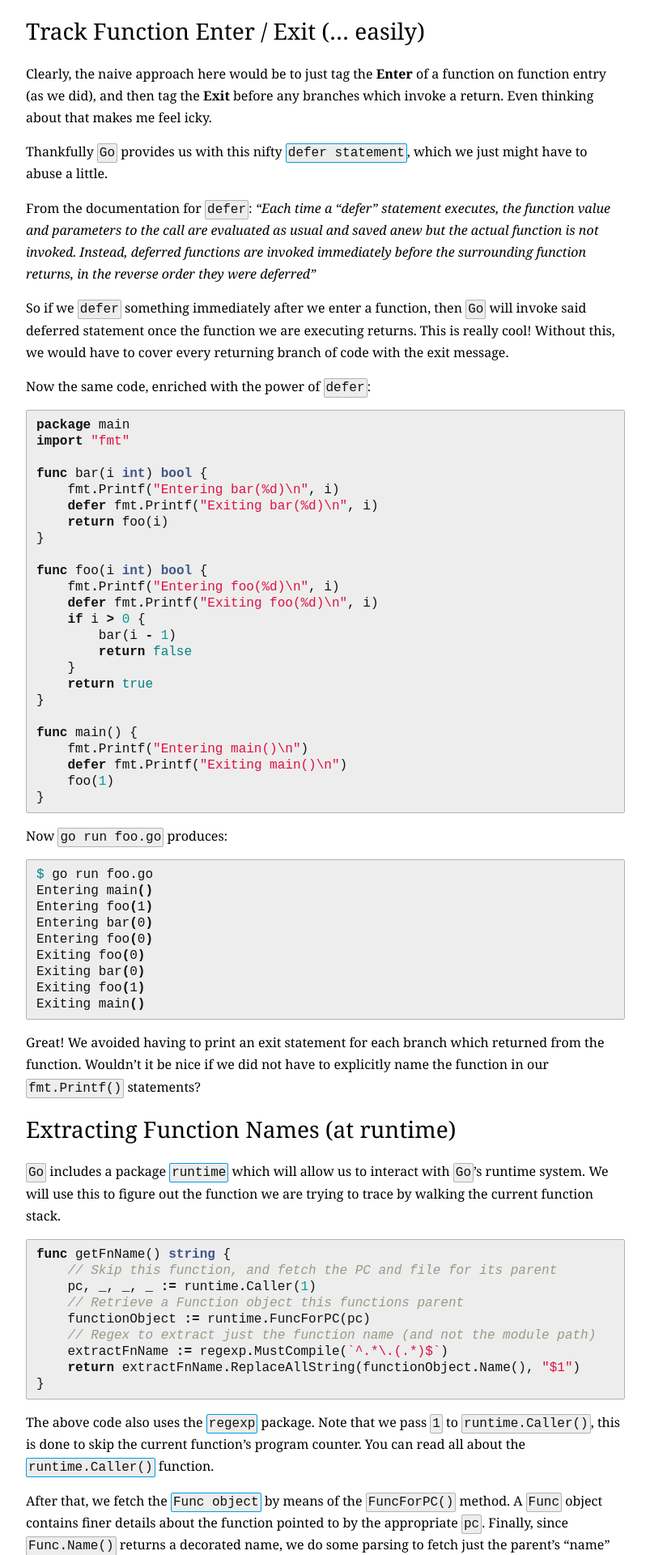
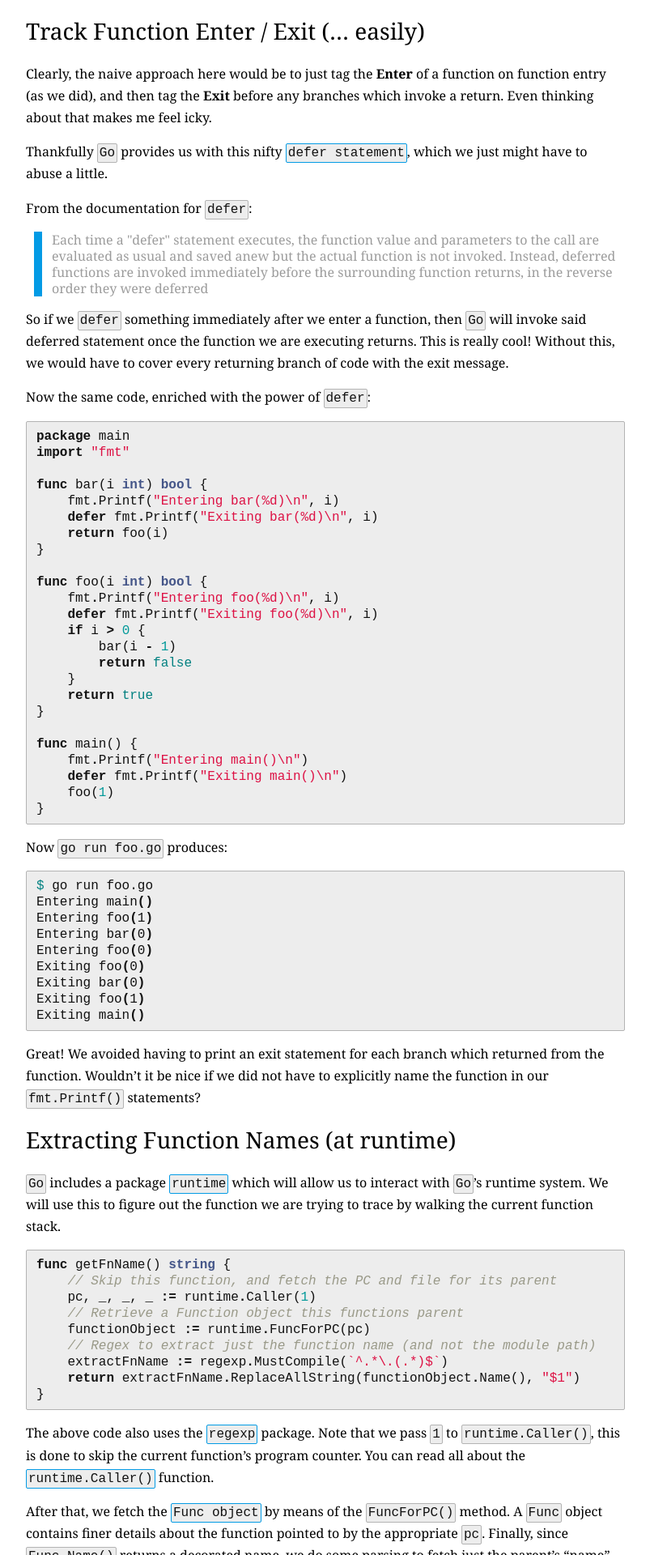
Before and after one commit to sabhiram/sabhiram.github.io, a Jekyll site: the page built from _posts/2015-01-21-golang_trace_fns_part_1.md, in a window 1280 px wide. Shown: the part 1094-3014 px from the top of the page at 81% size, without its empty margins (238-1041 px from the left). Built offline with Jekyll 4.4.1, drawn with Linux system fonts in a browser that asks for light colours; nearby versions of some CDN libraries; comment, search, counter and statistics services are not loaded.

Commit message:
Add openQuote / closeQuote for blog so we can hack in our own css formatting for quotes

```diff
--- a/_config.yml
+++ b/_config.yml
@@ -10,12 +10,14 @@ github_username:  sabhiram
 
 # Build settings
 kramdown:
-  input: GFM
+    input: GFM
 
 defaults:
   -
     scope:
-      path: ""
-      type: "posts"
+        path: ""
+        type: "posts"
     values:
-      layout: "post"
+        layout: "post"
+        openQuote: "<div class='sab-quote'>"
+        closeQuote: "</div>"
--- a/_posts/2015-01-21-golang_trace_fns_part_1.md
+++ b/_posts/2015-01-21-golang_trace_fns_part_1.md
@@ -55,7 +54,10 @@ Clearly, the naive approach here would be to just tag the **Enter** of a functio
 Thankfully `Go` provides us with this nifty [`defer statement`](https://golang.org/ref/spec#Defer_statements), which we just might have to abuse a little.
 
 From the documentation for `defer`:
-*"Each time a "defer" statement executes, the function value and parameters to the call are evaluated as usual and saved anew but the actual function is not invoked. Instead, deferred functions are invoked immediately before the surrounding function returns, in the reverse order they were deferred"*
+
+{{ page.openQuote }}
+Each time a "defer" statement executes, the function value and parameters to the call are evaluated as usual and saved anew but the actual function is not invoked. Instead, deferred functions are invoked immediately before the surrounding function returns, in the reverse order they were deferred
+{{ page.closeQuote }}
 
 So if we `defer` something immediately after we enter a function, then `Go` will invoke said deferred statement once the function we are executing returns. This is really cool! Without this, we would have to cover every returning branch of code with the exit message.
 
--- a/_sass/_main.scss
+++ b/_sass/_main.scss
@@ -200,3 +200,19 @@ ul.sab-ul-inline li a {
 .sab-page-back:hover i {
     color: $button-text-selected;
 }
+
+/*
+    Style for the quote
+*/
+.sab-quote {
+    font-size: 1rem;
+    color: $grey-color-quote;
+    line-height: $code-line-height;
+
+    margin: 15px 10px;
+    padding-left: 12px;
+
+    overflow-x: auto;
+
+    border-left: 10px solid $sab-text-alt;
+}
--- a/css/main.scss
+++ b/css/main.scss
@@ -23,6 +23,7 @@ $brand-color:      #2a7ae2;
 $grey-color:       #828282;
 $grey-color-light: lighten($grey-color, 40%);
 $grey-color-dark:  darken($grey-color, 25%);
+$grey-color-quote: lighten($grey-color, 10%);
 
 $button-text-selected: $background-color;
 $button-text: $text-color;
```
Also changed, not shown: other parts of _posts/2015-01-21-golang_trace_fns_part_1.md (+0 -1 lines).
